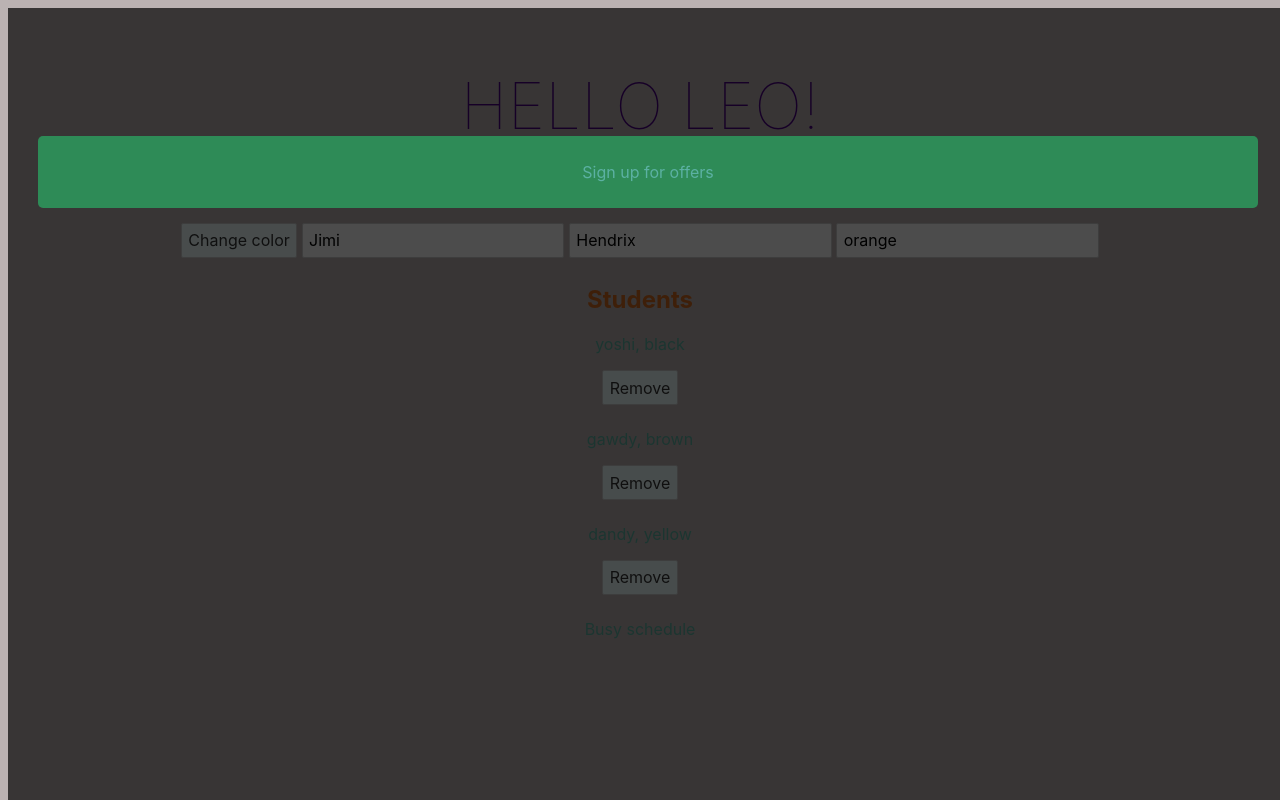
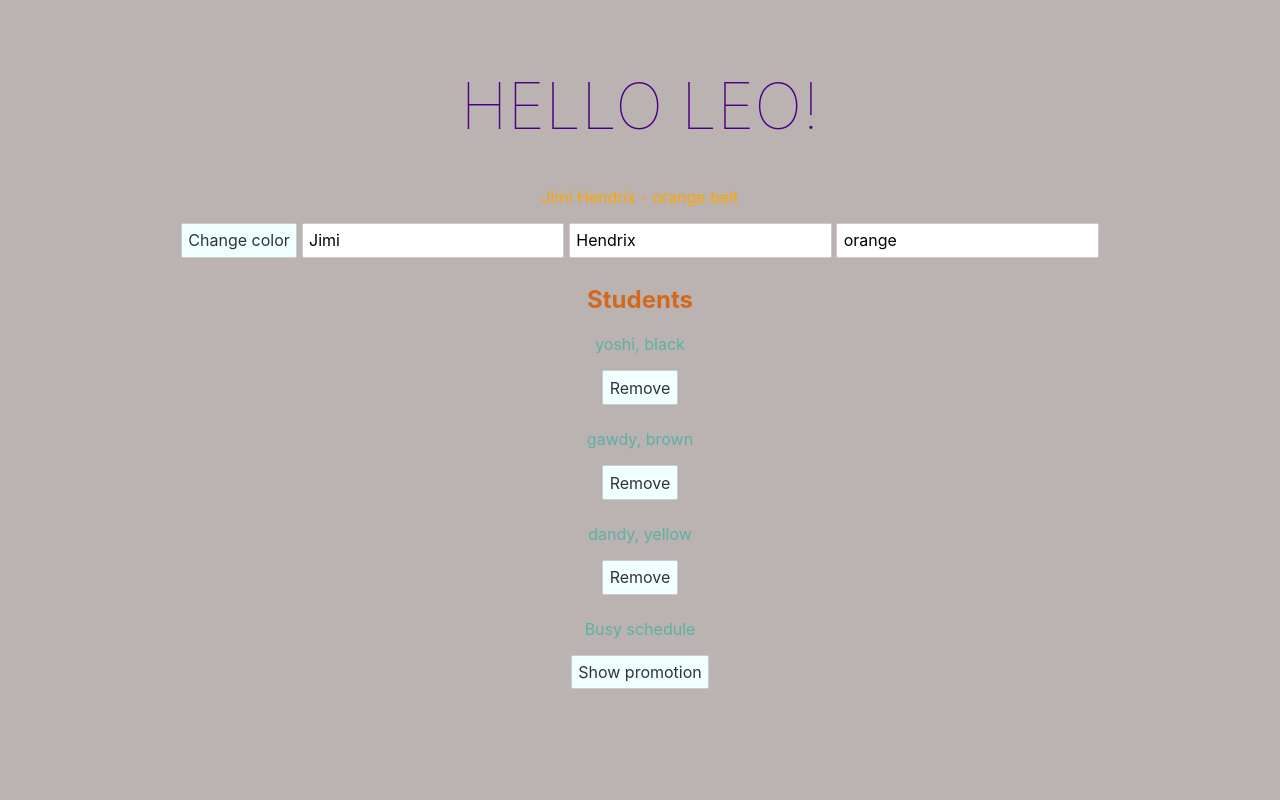
Before and after one commit to hckrtst/polls, a Svelte app: page / in a window 1280 px wide. Built offline with nearby package versions, Linux system fonts and the light colour scheme.

Commit message:
Use props

```diff
--- a/src/App.svelte
+++ b/src/App.svelte
@@ -6,6 +6,12 @@
   let belt = "orange";
   let firstName = "Jimi";
   let lastName = "Hendrix";
+  let showModal = false;
+  let people = [
+    { name: "yoshi", belt: "black", id: 1 },
+    { name: "gawdy", belt: "brown", id: 2 },
+    { name: "dandy", belt: "yellow", id: 3 },
+  ];
   $: fullName = `${firstName} ${lastName}`;
   function changeColor() {
     belt = "black";
@@ -13,12 +19,9 @@
   function removeStudent(id) {
     people = people.filter((person) => person.id != id);
   }
-
-  let people = [
-    { name: "yoshi", belt: "black", id: 1 },
-    { name: "gawdy", belt: "brown", id: 2 },
-    { name: "dandy", belt: "yellow", id: 3 },
-  ];
+  function toggleModal() {
+    showModal = !showModal;
+  }
 </script>
 
 <style>
@@ -45,7 +48,7 @@
   }
 </style>
 
-<Modal />
+<Modal message="Spooktacular sale!" {showModal} />
 <main>
   <h1>Hello {name}!</h1>
   <p style="color: {belt}">{fullName} - {belt} belt</p>
@@ -67,5 +70,5 @@
   {:else}
     <p>Busy schedule</p>
   {/if}
-  <p />
+  <button on:click={toggleModal}>Show promotion</button>
 </main>
--- a/src/Modal.svelte
+++ b/src/Modal.svelte
@@ -1,6 +1,7 @@
 <script>
-  let show = true;
+  export let showModal = true;
   let promo = true;
+  export let message = "Sale! Sale!";
 </script>
 
 <style>
@@ -30,10 +31,10 @@
 </style>
 
 <main>
-  {#if show}
+  {#if showModal}
     <div class="backdrop" class:promo>
       <div class="modal">
-        <p>Sign up for offers</p>
+        <p>{message}</p>
       </div>
     </div>
   {/if}
```
